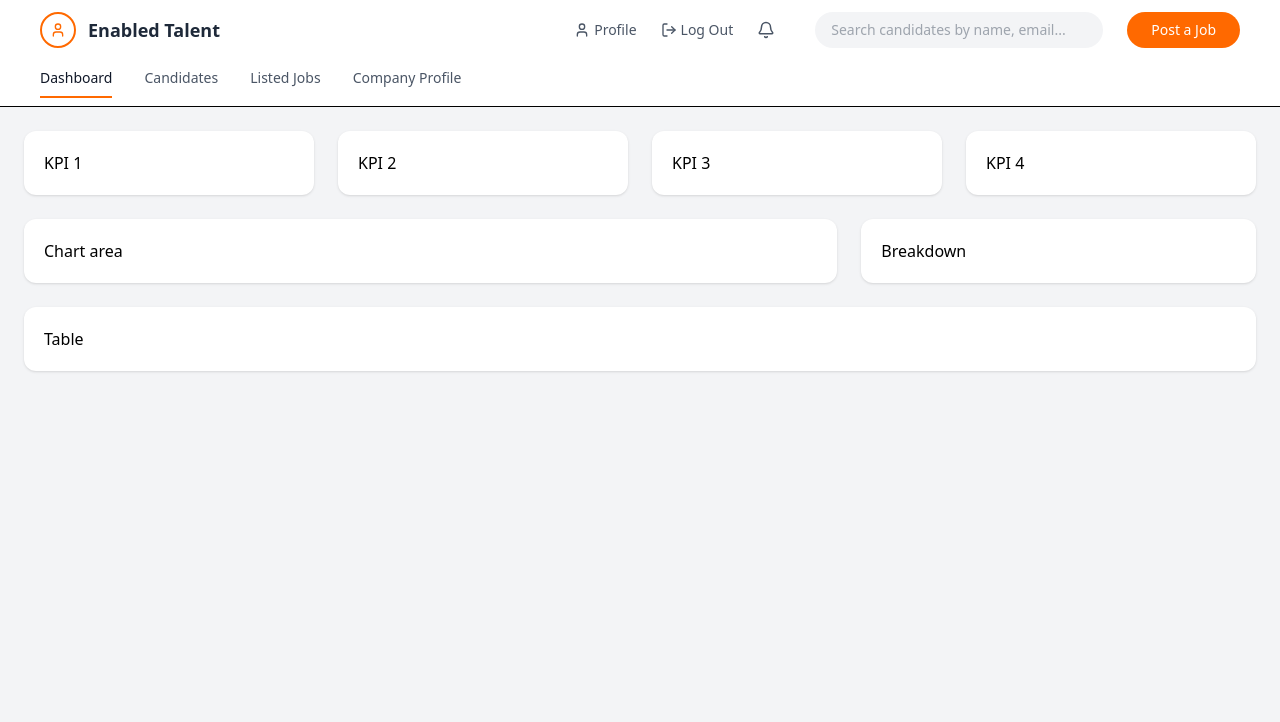
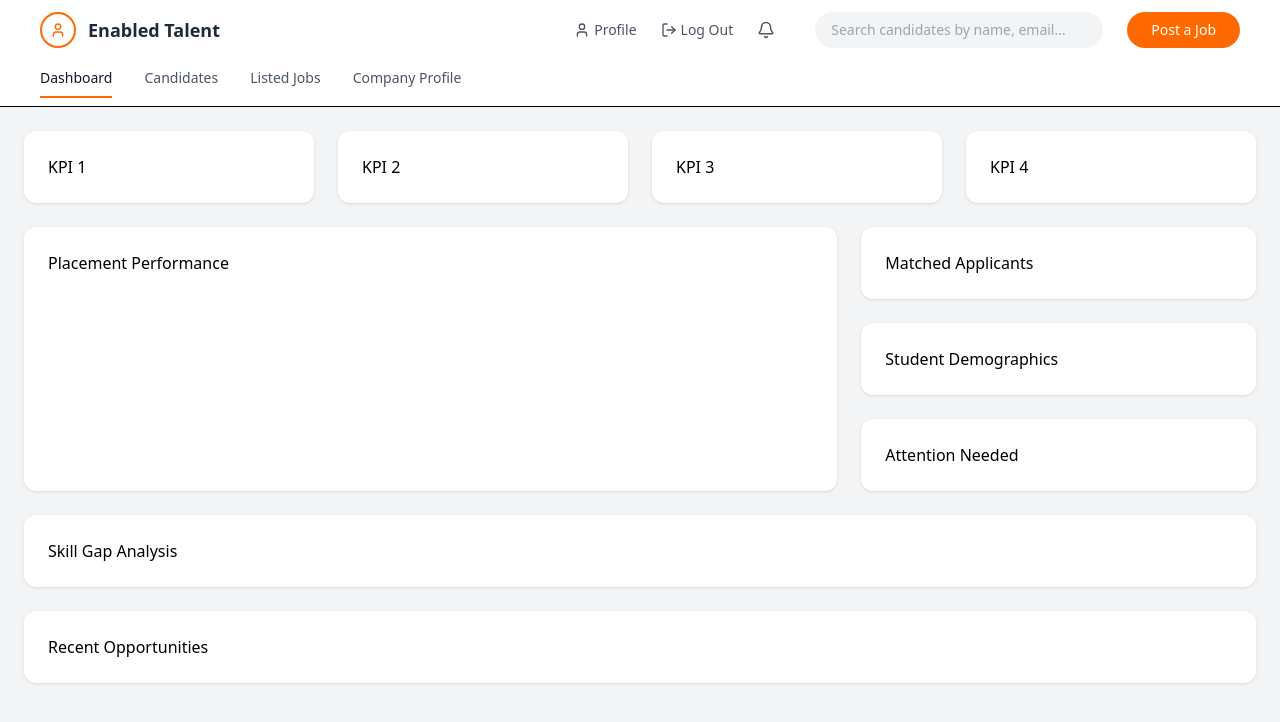
Before and after one commit to TyLandry/Enabled-Talent-Career-Centre-Dashboard, a React (Vite) app in the folder enabled-talent-dashboard/: page / in a window 1280 px wide. Shown: the top 722 px of the page. Built offline with nearby package versions, Linux system fonts and the light colour scheme.

Commit message:
Replaced the structure and added pages folder

```diff
--- a/enabled-talent-dashboard/src/App.tsx
+++ b/enabled-talent-dashboard/src/App.tsx
@@ -1,23 +1,10 @@
-import Layout from "./components/layout/DashboardLayout";
+import DashboardLayout from "./components/layout/DashboardLayout";
+import DashboardPage from "./pages/DashboardPage";
 
 export default function App() {
   return (
-    <Layout>
-      <div className="grid grid-cols-1 gap-6 md:grid-cols-4">
-        <div className="rounded-xl bg-white p-5 shadow-sm">KPI 1</div>
-        <div className="rounded-xl bg-white p-5 shadow-sm">KPI 2</div>
-        <div className="rounded-xl bg-white p-5 shadow-sm">KPI 3</div>
-        <div className="rounded-xl bg-white p-5 shadow-sm">KPI 4</div>
-      </div>
-
-      <div className="mt-6 grid grid-cols-1 gap-6 lg:grid-cols-3">
-        <div className="lg:col-span-2 rounded-xl bg-white p-5 shadow-sm">
-          Chart area
-        </div>
-        <div className="rounded-xl bg-white p-5 shadow-sm">Breakdown</div>
-      </div>
-
-      <div className="mt-6 rounded-xl bg-white p-5 shadow-sm">Table</div>
-    </Layout>
+    <DashboardLayout>
+      <DashboardPage />
+    </DashboardLayout>
   );
 }
--- a/enabled-talent-dashboard/src/components/layout/DashboardLayout.tsx
+++ b/enabled-talent-dashboard/src/components/layout/DashboardLayout.tsx
@@ -1,16 +1,14 @@
-//Creating DashboardLayout component
-
-//This will be used in the App component to wrap the entire application
-//import Sidebar from "./Sidebar";
 import TopNav from "./TopNav";
 
-export default function Layout({ children }: { children: React.ReactNode }) {
+export default function DashboardLayout({
+  children,
+}: {
+  children: React.ReactNode;
+}) {
   return (
     <div className="min-h-screen bg-gray-100">
       <TopNav />
-      <div className="mx-auto flex max-w-7xl">
-        <main className="flex-1 p-6">{children}</main>
-      </div>
+      <main className="mx-auto max-w-7xl p-6">{children}</main>
     </div>
   );
 }
--- /dev/null
+++ b/enabled-talent-dashboard/src/pages/DashboardPage.tsx
@@ -0,0 +1,42 @@
+//Creating the dashboard page here. This will be the main page of the application
+
+export default function DashboardPage() {
+    return (
+         <>
+      <div className="grid grid-cols-1 gap-6 md:grid-cols-4">
+        <div className="rounded-xl bg-white p-6 shadow-sm">KPI 1</div>
+        <div className="rounded-xl bg-white p-6 shadow-sm">KPI 2</div>
+        <div className="rounded-xl bg-white p-6 shadow-sm">KPI 3</div>
+        <div className="rounded-xl bg-white p-6 shadow-sm">KPI 4</div>
+      </div>
+
+      <div className="mt-6 grid grid-cols-1 gap-6 lg:grid-cols-3">
+        <div className="lg:col-span-2 rounded-xl bg-white p-6 shadow-sm">
+          Placement Performance
+        </div>
+
+        <div className="space-y-6">
+          <div className="rounded-xl bg-white p-6 shadow-sm">
+            Matched Applicants
+          </div>
+
+          <div className="rounded-xl bg-white p-6 shadow-sm">
+            Student Demographics
+          </div>
+
+          <div className="rounded-xl bg-white p-6 shadow-sm">
+            Attention Needed
+          </div>
+        </div>
+      </div>
+
+      <div className="mt-6 rounded-xl bg-white p-6 shadow-sm">
+        Skill Gap Analysis
+      </div>
+
+      <div className="mt-6 rounded-xl bg-white p-6 shadow-sm">
+        Recent Opportunities
+      </div>
+    </>
+  );
+}
```
